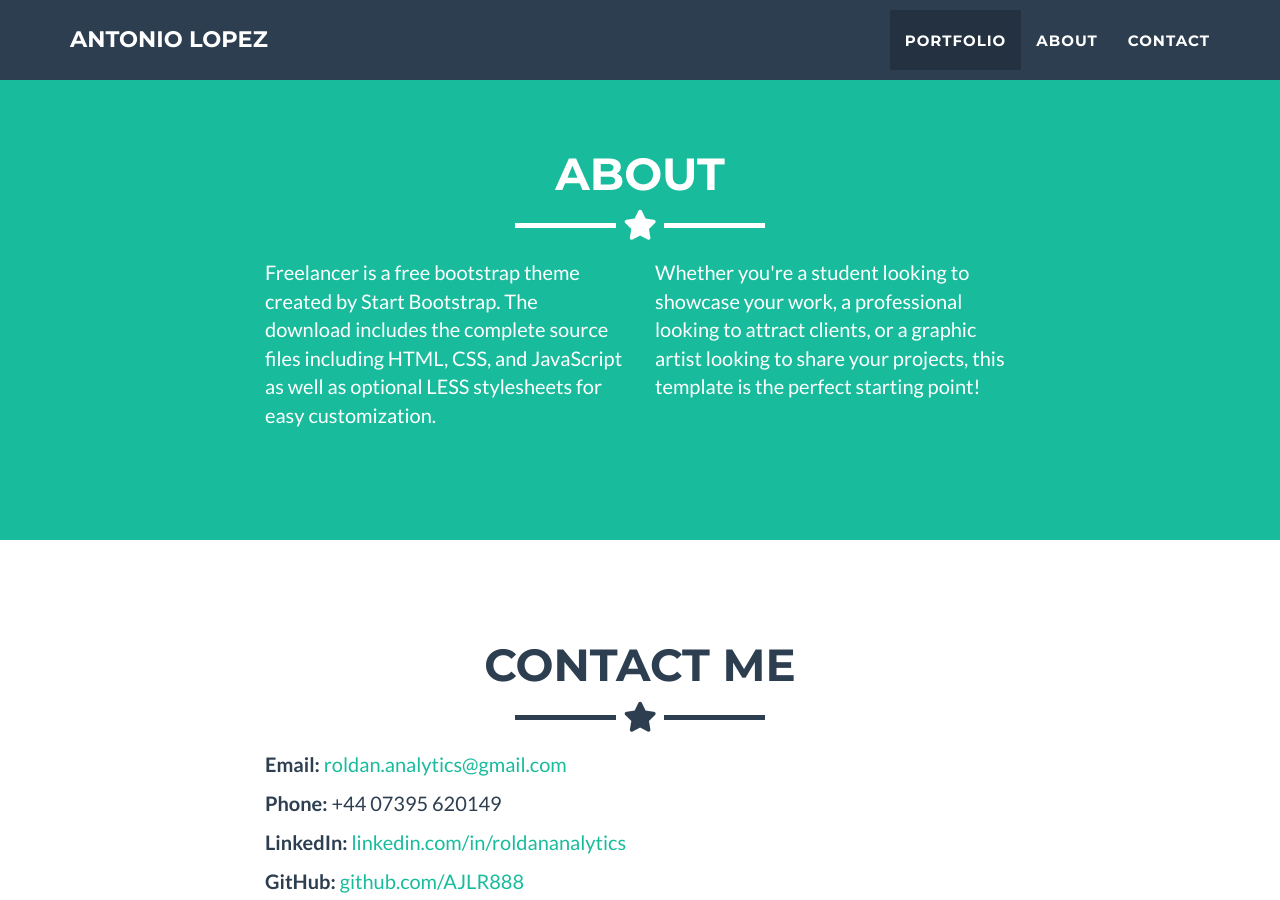
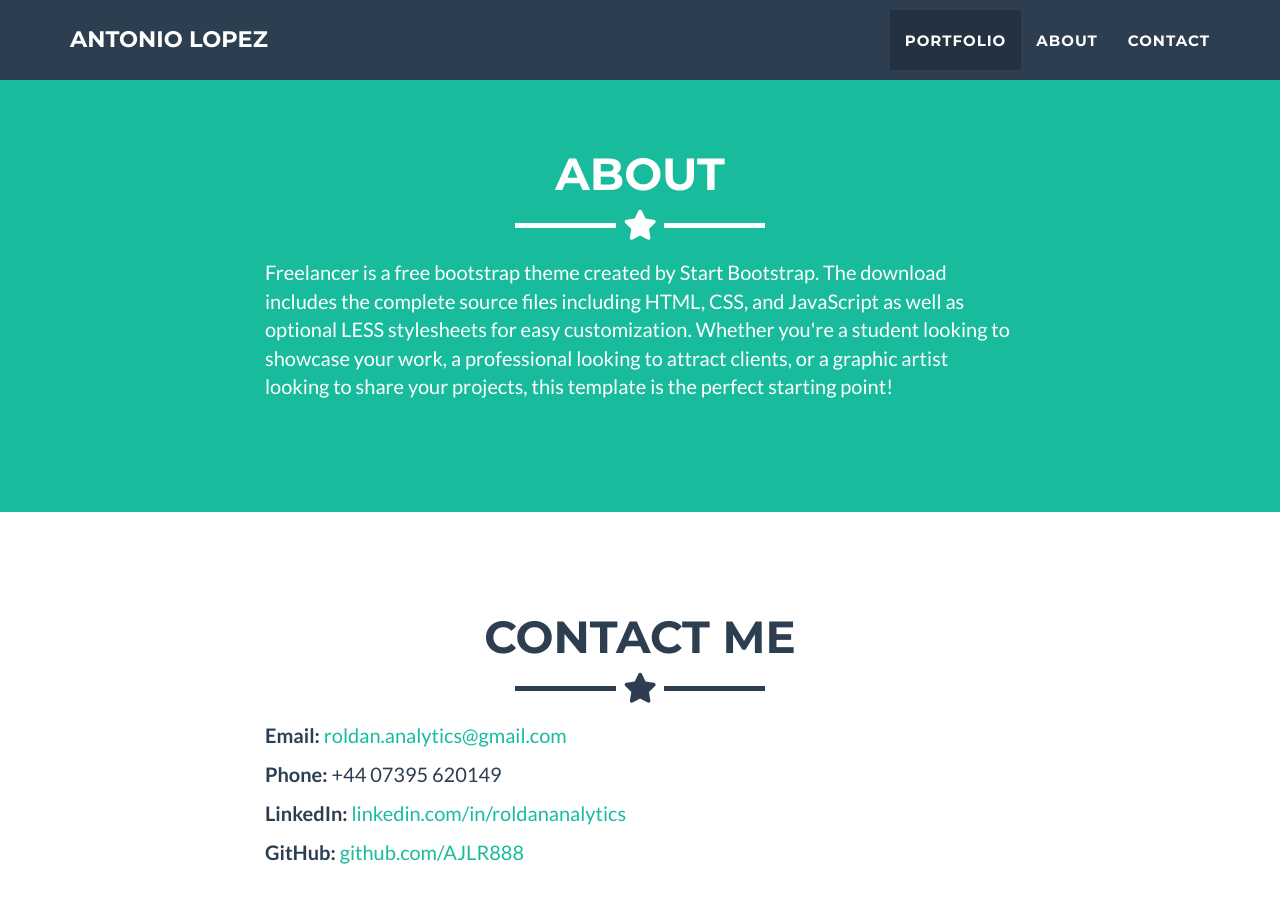
Before and after one commit to AJLR888/AJLR888.github.io, a Jekyll site: the page built from _posts/2014-07-18-project-1.markdown, in a window 1280 px wide and 900 px high, scrolled down 1687 px. Built offline with Jekyll 4.4.1, drawn with Linux system fonts in a browser that asks for light colours.

Commit message:
Update about.html

```diff
--- a/_includes/about.html
+++ b/_includes/about.html
@@ -8,14 +8,13 @@
       </div>
     </div>
     <div class="row">
-      <div class="col-lg-4 col-lg-offset-2">
-        <p>Freelancer is a free bootstrap theme created by Start Bootstrap. The download includes the complete
+      <div class="col-lg-8 col-lg-offset-2">
+        <p>
+          Freelancer is a free bootstrap theme created by Start Bootstrap. The download includes the complete
           source files including HTML, CSS, and JavaScript as well as optional LESS stylesheets for easy
-          customization.</p>
-      </div>
-      <div class="col-lg-4">
-        <p>Whether you're a student looking to showcase your work, a professional looking to attract clients, or
-          a graphic artist looking to share your projects, this template is the perfect starting point! </p>
+          customization. Whether you're a student looking to showcase your work, a professional looking to attract
+          clients, or a graphic artist looking to share your projects, this template is the perfect starting point!
+        </p>
       </div>
     </div>
   </div>
```
